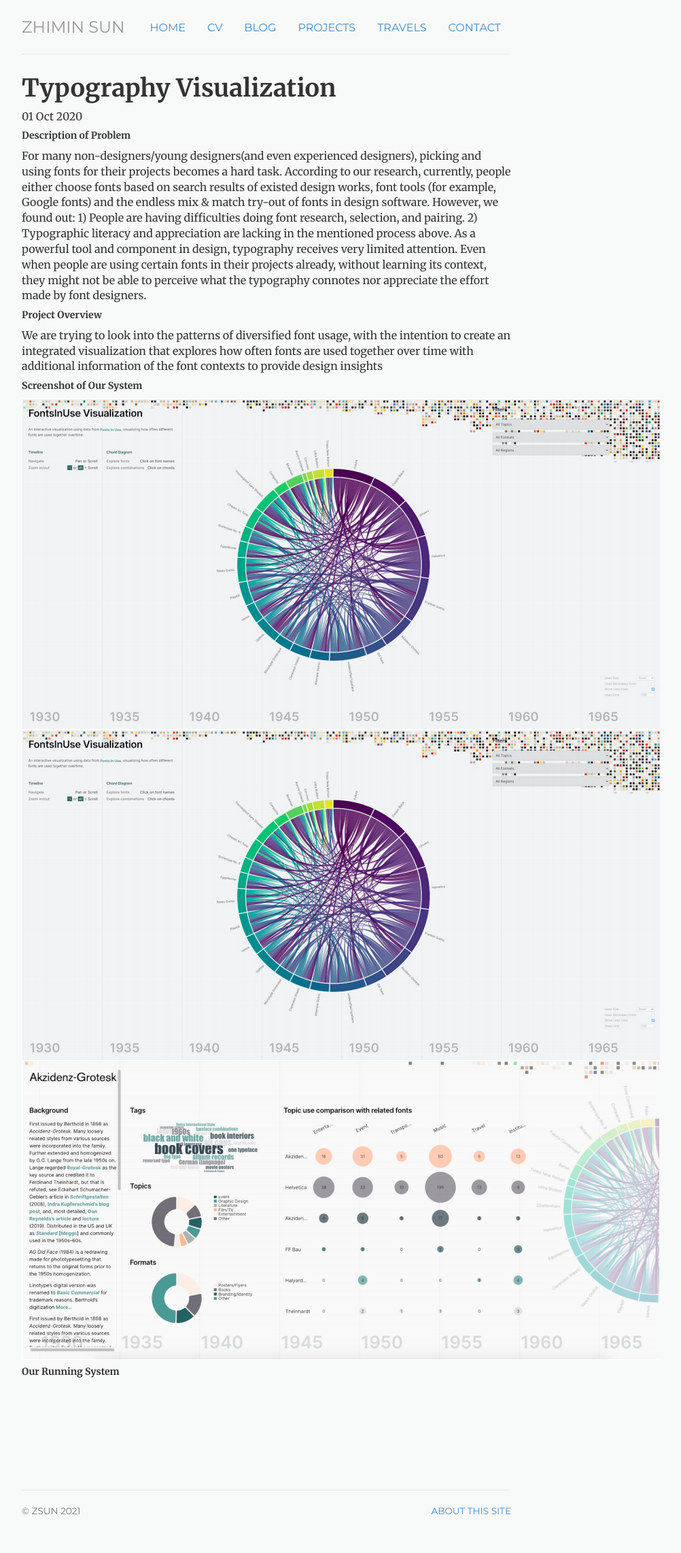
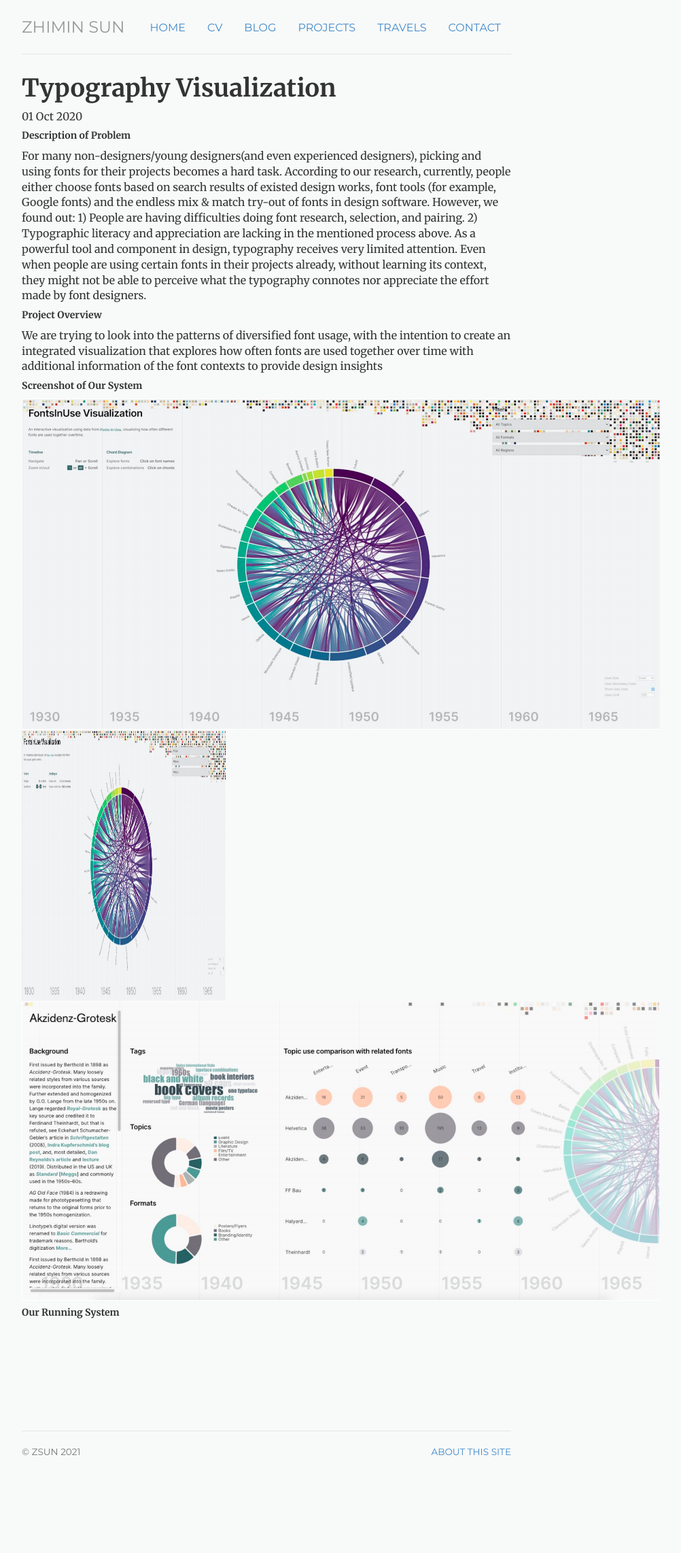
Before and after one commit to Zoe353/Zoe353.github.io, a Jekyll site: the page built from _projectposts/2020-10-01-project1.md, in a window 1280 px wide. Shown: the whole page at 68% size, without its empty margins (248-1250 px from the left). Built offline with Jekyll 4.4.1, drawn with Linux system fonts in a browser that asks for light colours; after the commit the page ends 2197 px from its top, so only the background shows below that; grey boxes are pictures that could not be loaded.

```diff
--- a/_projectposts/2020-10-01-project1.md
+++ b/_projectposts/2020-10-01-project1.md
@@ -20,7 +20,7 @@
 
 ##### Screenshot of Our System
 ![avatar]({{site.url}}/assets/img/FontInUseVis.PNG)
-<img  class="img-content" alt="Zhimin Sun" src="/assets/img/FontInUseVis.PNG">
+<img  class="img-content" alt="Zhimin Sun" height="400" width="300" src="/assets/img/FontInUseVis.PNG">
 ![avatar]({{site.url}}/assets/img/FontDetailVis.PNG)
 
 ##### Our Running System
```
